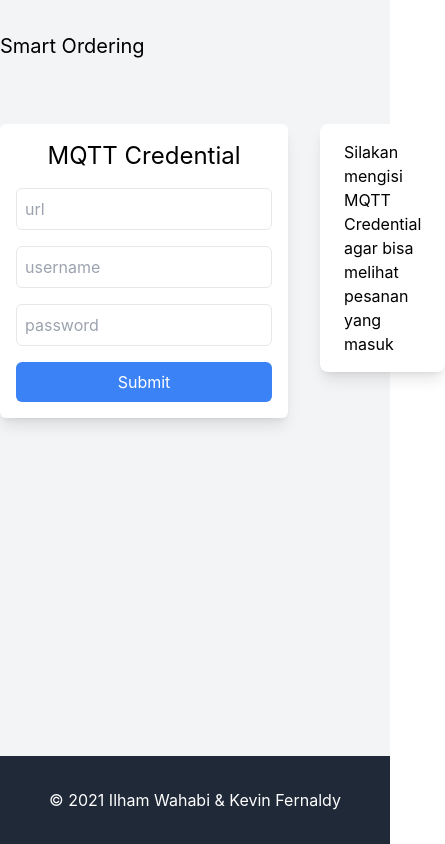
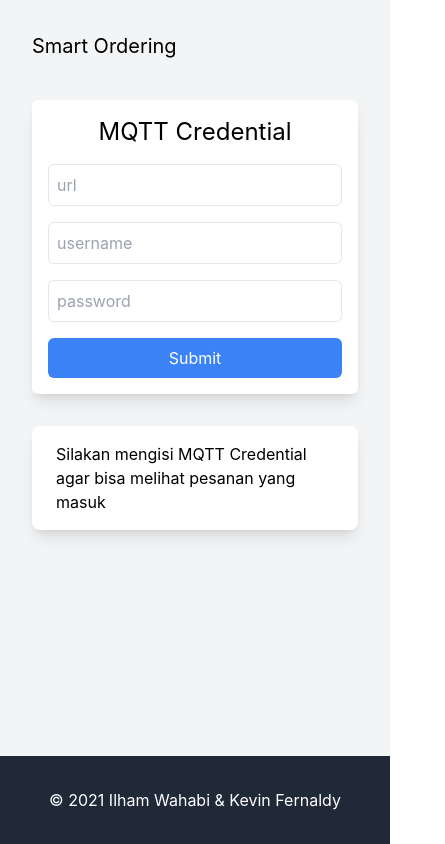
Before and after one commit to ilhamwahabi/smart-ordering-web, a React (Vite) app: page / in a window 390 px wide. Shown: the whole page, 445 px wide, since content can reach past the window. Built offline with nearby package versions, Linux system fonts and the light colour scheme.

Commit message:
Make mobile friendly

```diff
--- a/src/App.tsx
+++ b/src/App.tsx
@@ -7,7 +7,7 @@ function App() {
 
   return (
     <div className="flex flex-col min-h-screen">
-      <header className="py-8 bg-gray-100">
+      <header className="pt-8 pb-2 lg:py-8 px-8 lg:px-0 bg-gray-100">
         <div className="container mx-auto flex">
           <h1 className="text-xl">
             Smart Ordering
@@ -15,15 +15,15 @@ function App() {
         </div>
       </header>
       <main className="bg-gray-100 flex-1">
-        <div className="container mx-auto flex py-8">
-          <form className="flex flex-col bg-white px-4 py-4 rounded-md shadow-lg" onSubmit={actionSubmitMqttCredentials}>
+        <div className="container mx-auto flex flex-col lg:flex-row py-8 px-8 lg:px-0">
+          <form className="flex flex-col items-center bg-white px-4 py-4 rounded-md shadow-lg lg:w-96" onSubmit={actionSubmitMqttCredentials}>
             <h2 className="text-2xl text-center">MQTT Credential</h2>
-            <input type="text" placeholder="url" className="border rounded-md p-2 w-64 mt-4" />
-            <input type="text" placeholder="username" className="border rounded-md p-2 w-64 mt-4" />
-            <input type="password" placeholder="password" className="border rounded-md p-2 w-64 mt-4" />
-            <button className="bg-blue-500 rounded-md text-white p-2 w-64 mt-4">Submit</button>
+            <input type="text" placeholder="url" className="border rounded-md p-2 w-full mt-4" />
+            <input type="text" placeholder="username" className="border rounded-md p-2 w-full mt-4" />
+            <input type="password" placeholder="password" className="border rounded-md p-2 w-full mt-4" />
+            <button className="bg-blue-500 rounded-md text-white p-2 w-full mt-4">Submit</button>
           </form>
-          <div className="ml-8 w-full">
+          <div className="lg:ml-8 mt-8 lg:mt-0 w-full">
             <div className="px-6 py-4 bg-white rounded-lg shadow-lg">
               Silakan mengisi MQTT Credential agar bisa melihat pesanan yang masuk
             </div>
```
